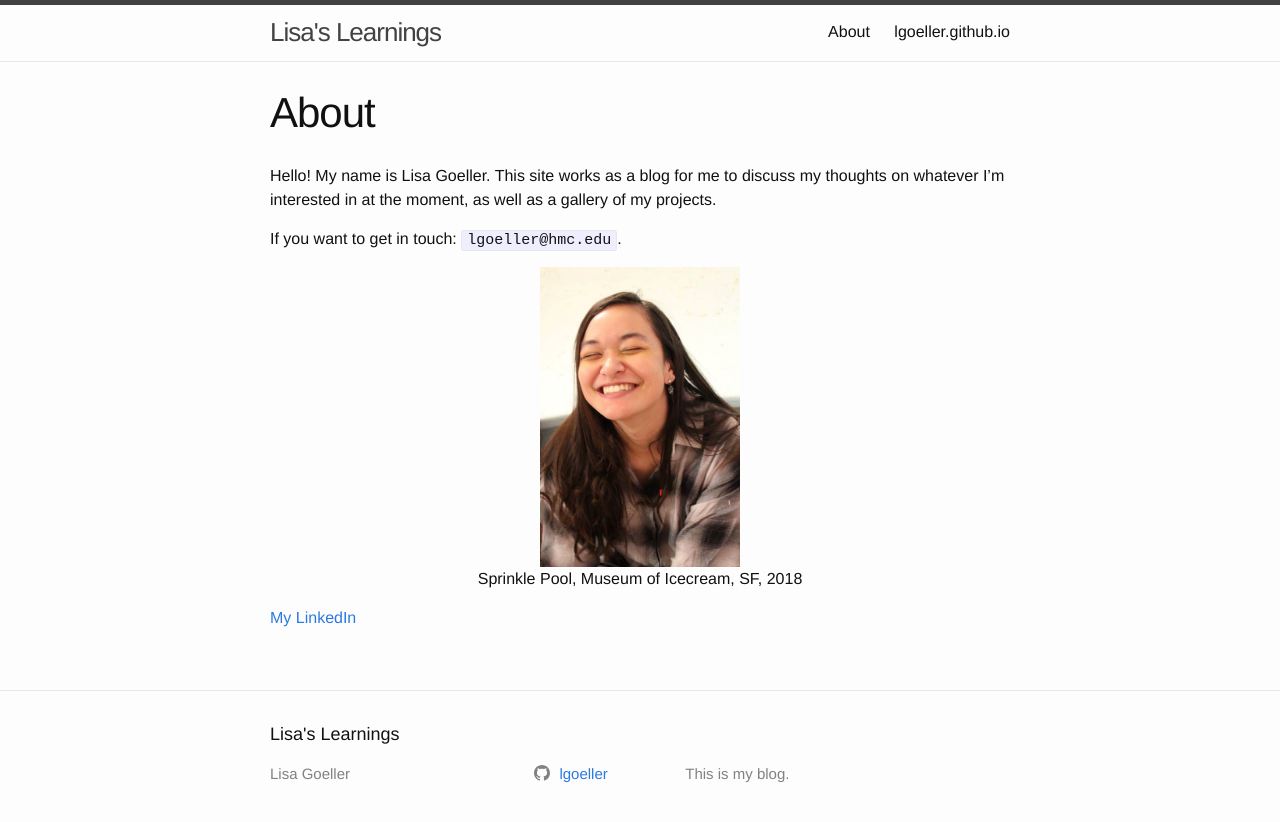
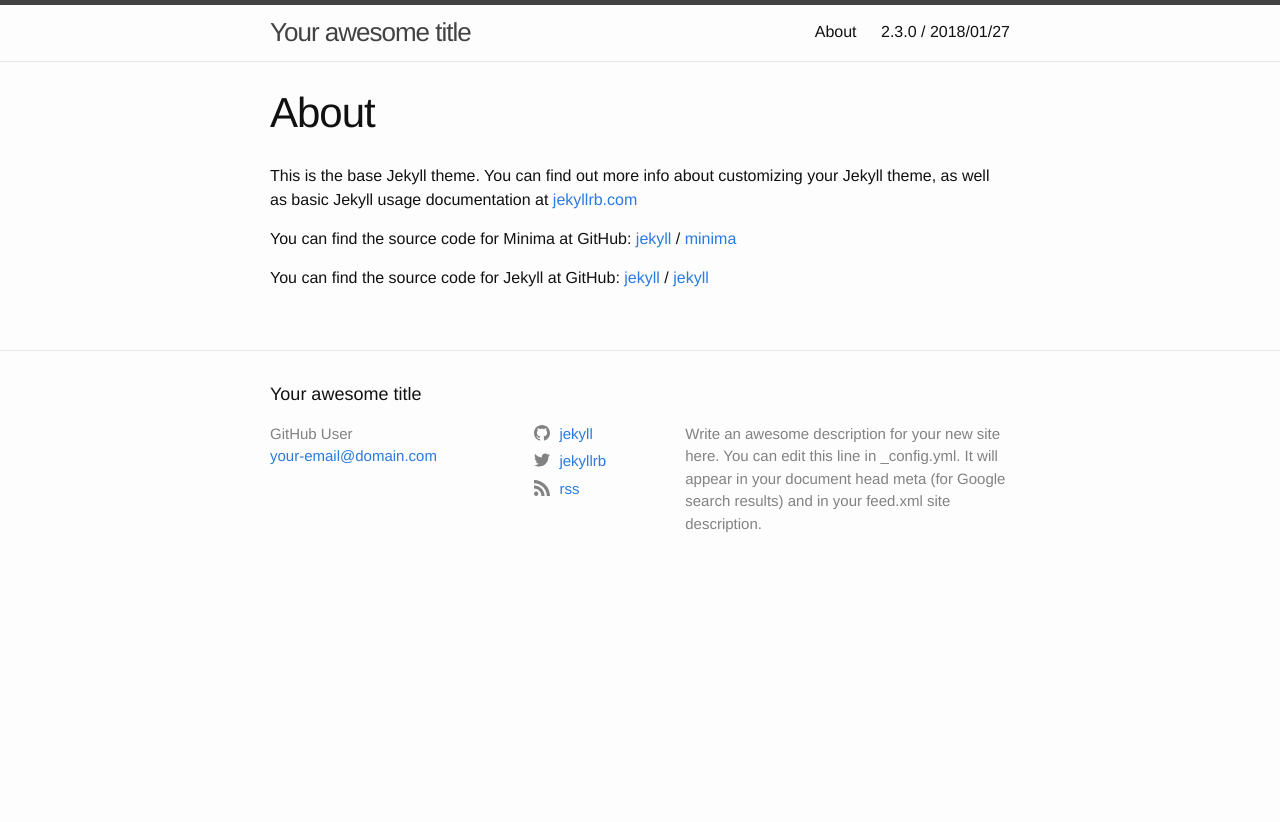
Before and after one commit to lgoeller/lgoeller.github.io, a Jekyll site: the page built from about.md, in a window 1280 px wide. Shown: the top 822 px of the page. Built offline with Jekyll 4.4.1, drawn with Linux system fonts in a browser that asks for light colours.

Commit message:
redoing the whole thing
let's try this again

```diff
--- /dev/null
+++ b/Gemfile
@@ -0,0 +1,4 @@
+# frozen_string_literal: true
+
+source "https://rubygems.org"
+gemspec
--- a/_config.yml
+++ b/_config.yml
@@ -1,24 +1,39 @@
-# Site settings
-title:            "Lisa's Learnings"
-author:           Lisa Goeller
-# email:
+title: Your awesome title
+author: GitHub User
+email: your-email@domain.com
 description: > # this means to ignore newlines until "baseurl:"
-  This is my blog.
-baseurl:          ""
-url:              "https://lgoeller.github.io"
-github_username:  lgoeller
+  Write an awesome description for your new site here. You can edit this
+  line in _config.yml. It will appear in your document head meta (for
+  Google search results) and in your feed.xml site description.
+
+# social links
+twitter_username: jekyllrb
+github_username:  jekyll
+rss: rss
+#dribbble_username: jekyll
+#facebook_username: jekyll
+#flickr_username: jekyll
+#instagram_username: jekyll
+#linkedin_username: jekyll
+#pinterest_username: jekyll
+#youtube_username: jekyll
+#googleplus_username: +jekyll
+
+show_excerpts: false # set to true to show excerpts on the homepage
 
 # Minima date format
+# refer to http://shopify.github.io/liquid/filters/date/ if you want to customize this
 minima:
-  date_format:    "%b %-d, %Y"
+  date_format: "%b %-d, %Y"
+
+# If you want to link only specific pages in your header, uncomment
+# this and add the path to the pages in order as they should show up
+#header_pages:
+# - about.html
 
 # Build settings
-markdown:          kramdown
-theme:             minima
+markdown: kramdown
+theme: minima
 exclude:
   - Gemfile
   - Gemfile.lock
-
-# If I ever need more pages
-# gems:     [jekyll-paginate]
-# paginage: 15
--- a/about.md
+++ b/about.md
@@ -1,18 +1,18 @@
 ---
-title:      About
-layout:     page
-permalink:  /about.html
+layout: page
+title: About
+permalink: /about/
 ---
 
-Hello! My name is Lisa Goeller. This site works as a blog for me to discuss my thoughts on whatever I'm interested in at the moment, as well as a gallery of my projects.
+This is the base Jekyll theme. You can find out more info about customizing your Jekyll theme, as well as basic Jekyll usage documentation at [jekyllrb.com](https://jekyllrb.com/)
 
-If you want to get in touch: `lgoeller@hmc.edu`.
+You can find the source code for Minima at GitHub:
+[jekyll][jekyll-organization] /
+[minima](https://github.com/jekyll/minima)
 
-<p style="text-align:center;">
-<img src="{{site.url}}/assets/lisa.jpg" height="300" width="200"
-alt="daniel"><br>
+You can find the source code for Jekyll at GitHub:
+[jekyll][jekyll-organization] /
+[jekyll](https://github.com/jekyll/jekyll)
 
-Sprinkle Pool, Museum of Icecream, SF, 2018
-</p>
 
-[My LinkedIn](https://www.linkedin.com/in/lgoeller/)
+[jekyll-organization]: https://github.com/jekyll
```
Also changed, not shown: CODE_OF_CONDUCT.md (added, +74 -0 lines), History.markdown (added, +129 -0 lines), index.md (added, +8 -0 lines), .travis.yml (added), LICENSE.txt (added), README.md, assets/lisa.jpg (deleted), minima.gemspec (added), screenshot.png (added), 2 other files.
